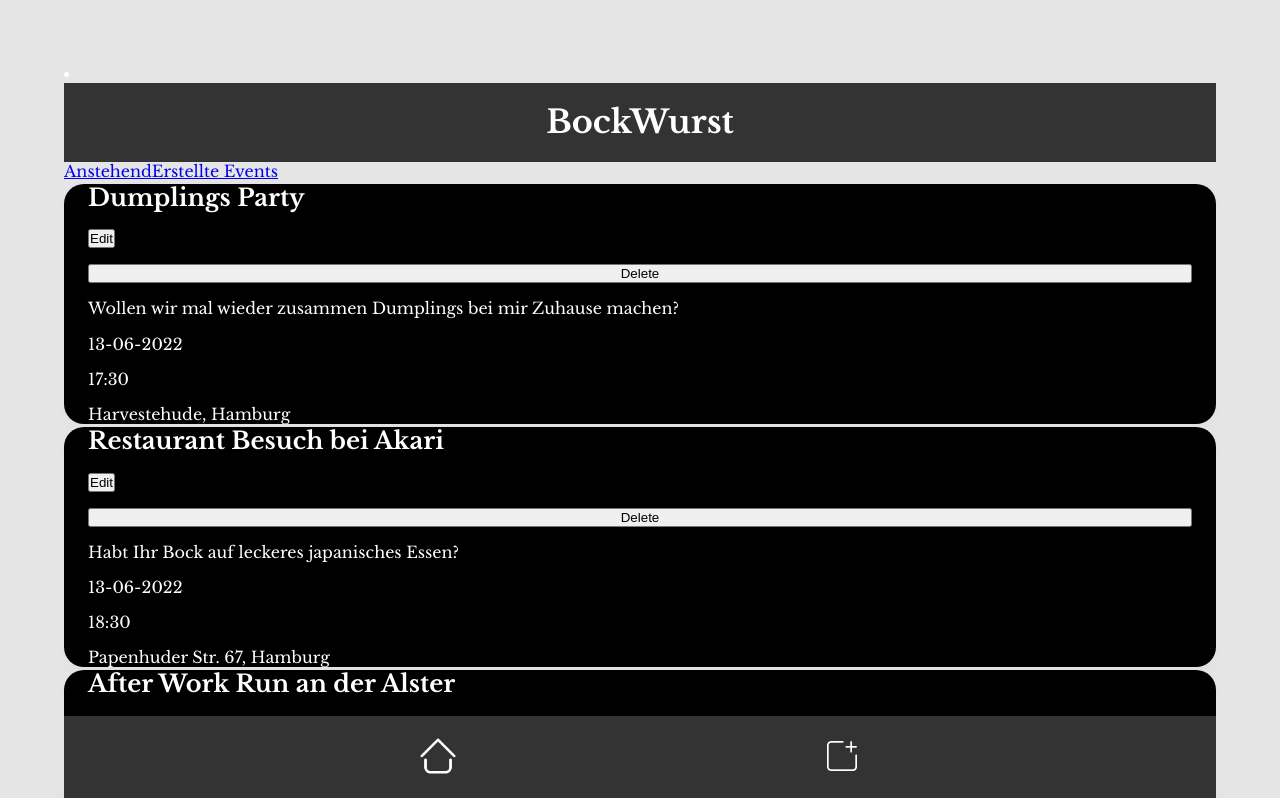
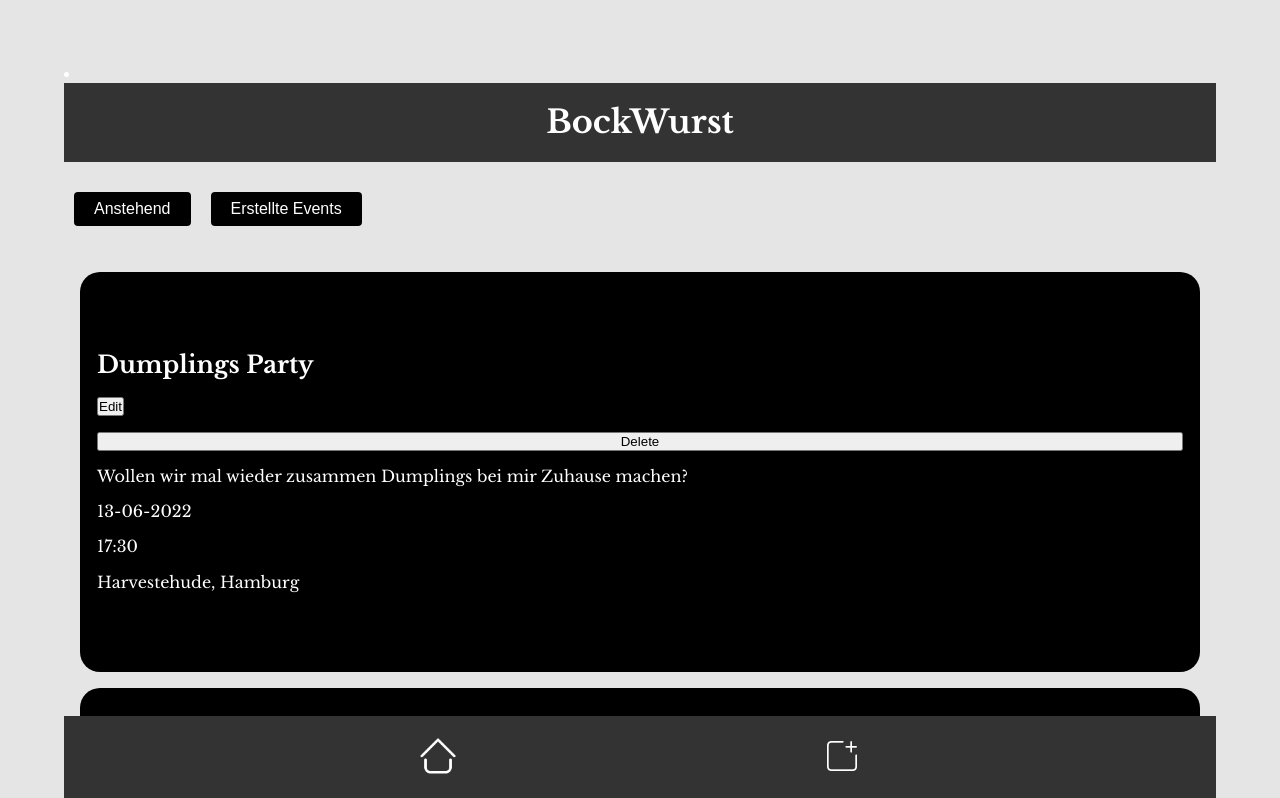
Before and after one commit to zengqiangHe/capstone-project, a React (Create React App) app in the folder client/: page /erstellte-events in a window 1280 px wide. Shown: the top 798 px of the page. Built offline with nearby package versions, Linux system fonts and the light colour scheme; a web font is replaced by a local one.

Commit message:
add some simple style for the cards

```diff
--- a/client/src/App.js
+++ b/client/src/App.js
@@ -49,7 +49,7 @@ function App() {
 
   const updateEvent = data => {
     const eventToUpdate = eventsList.findIndex(event => event.id === data.id);
-    // eventsList.splice(eventToUpdate, 1, data);
+    eventsList.splice(eventToUpdate, 1, data);
     setEventsList(prevEventsList=>{
       return [...prevEventsList.splice(eventToUpdate, 1, data)]});
     navigate(-1);
--- a/client/src/components/eventCard/EventCard.jsx
+++ b/client/src/components/eventCard/EventCard.jsx
@@ -20,13 +20,12 @@ const Wrapper = styled.li`
   display: flex;
   flex-direction: column;
   justify-content: center;
-  height: 15rem;
+  height: 25rem;
   gap: 1rem;
   background-color: black;
   border-radius: 20px;
-  box-shadow: 0 5px 10px rgba(154, 160, 185, 0.05);
-  padding: 1.5rem;
-  margin: 0.2rem 0;
+  padding: 17px;
+  margin:1rem;
   &:hover {
     background-color: blue;
   }
--- a/client/src/components/homePageTabs/HomePageTabs.jsx
+++ b/client/src/components/homePageTabs/HomePageTabs.jsx
@@ -1,15 +1,29 @@
 import React from 'react';
-import {Link} from 'react-router-dom';
+import {NavLink} from 'react-router-dom';
 import styled from 'styled-components';
 
 export default function HomePageTabs() {
   return (
     <Wrapper>
 
-        <Link to="/">Anstehend</Link>
-        <Link to="/erstellte-events">Erstellte Events</Link>
+        <NavLink to="/"><Button>Anstehend</Button></NavLink>
+        <NavLink to="/erstellte-events"><Button>Erstellte Events</Button></NavLink>
     </Wrapper>
   )
 }
 const Wrapper = styled.ul`
+display:flex;
+gap:20px;
+padding:10px;
 `
+const Button =styled.button`
+font-size:1em;
+color:#fff;
+padding: 8px 20px;
+border:0;
+border-radius:4px;
+background-color:black;
+cursor: pointer;
+text-decoration:none;
+margin:20px auto;
+`
--- a/client/src/pages/Create.jsx
+++ b/client/src/pages/Create.jsx
@@ -53,19 +53,20 @@ export default function Create({addNewEvent}) {
   );
 }
 const FormWrapper = styled.div`
-  margin: 60 auto;
- max-width:480px;
- diplay:block;
- color:darkgreen;
+  display:block;
+  color:black;
+  margin:30px;
+  height:100vh;
 
 `;
 const Label =styled.p`
-color:red;
-display:block;
-margin:30px 0 10px;
+color:black;
+display:flex;
+justify-content:center;
+margin:50px 0 10px;
 `
 const Span =styled.p`
-display:block;
+display:flex;
 margin:30px 0 10px;
 `
 const Button = styled.button`
@@ -75,7 +76,7 @@ font-size:1em;
 color:#fff;
 padding: 8px 20px;
 border:0;
-border-radius:4px;
+border-radius:20px;
 background-color:green;
 cursor: pointer;
 text-decoration:none;
```
